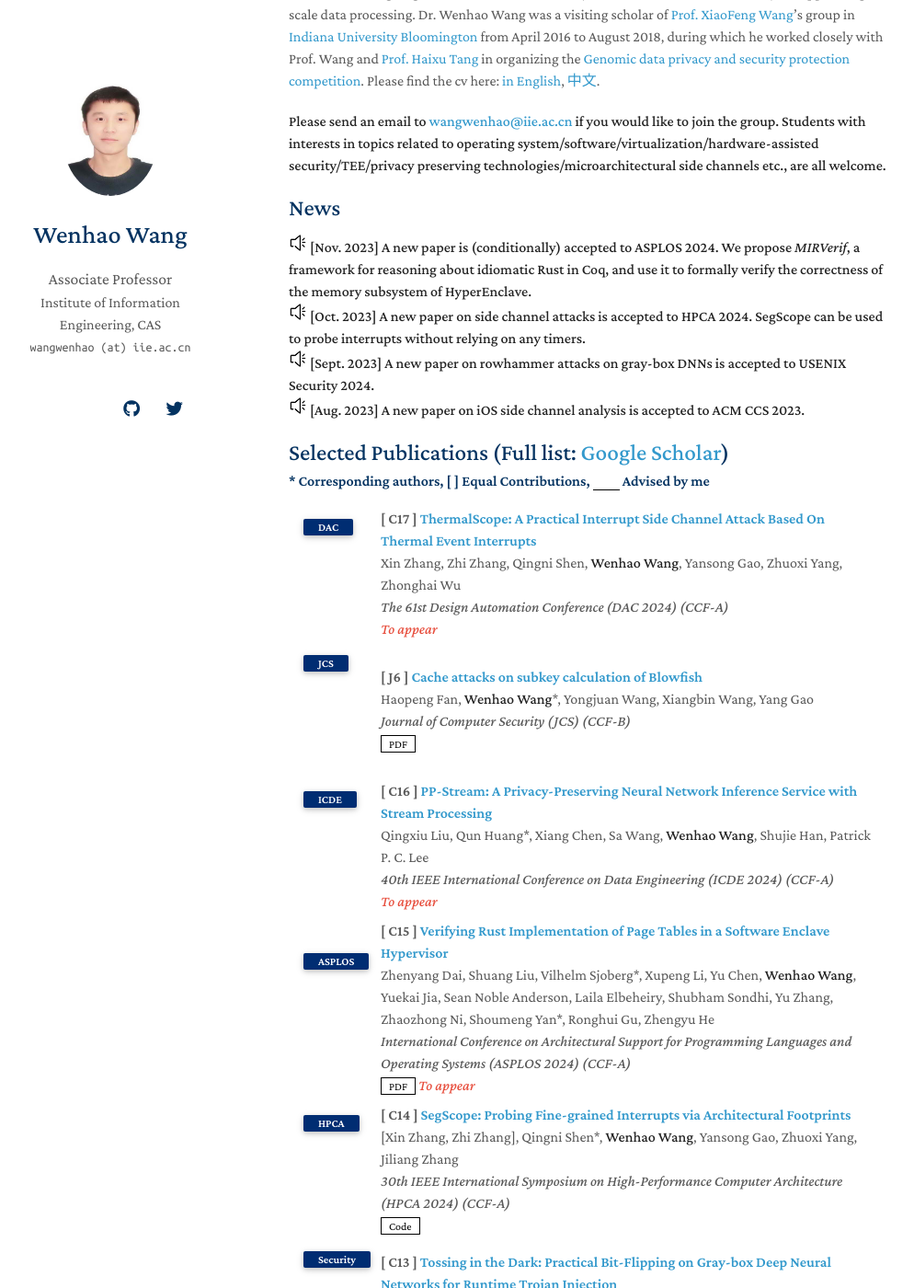
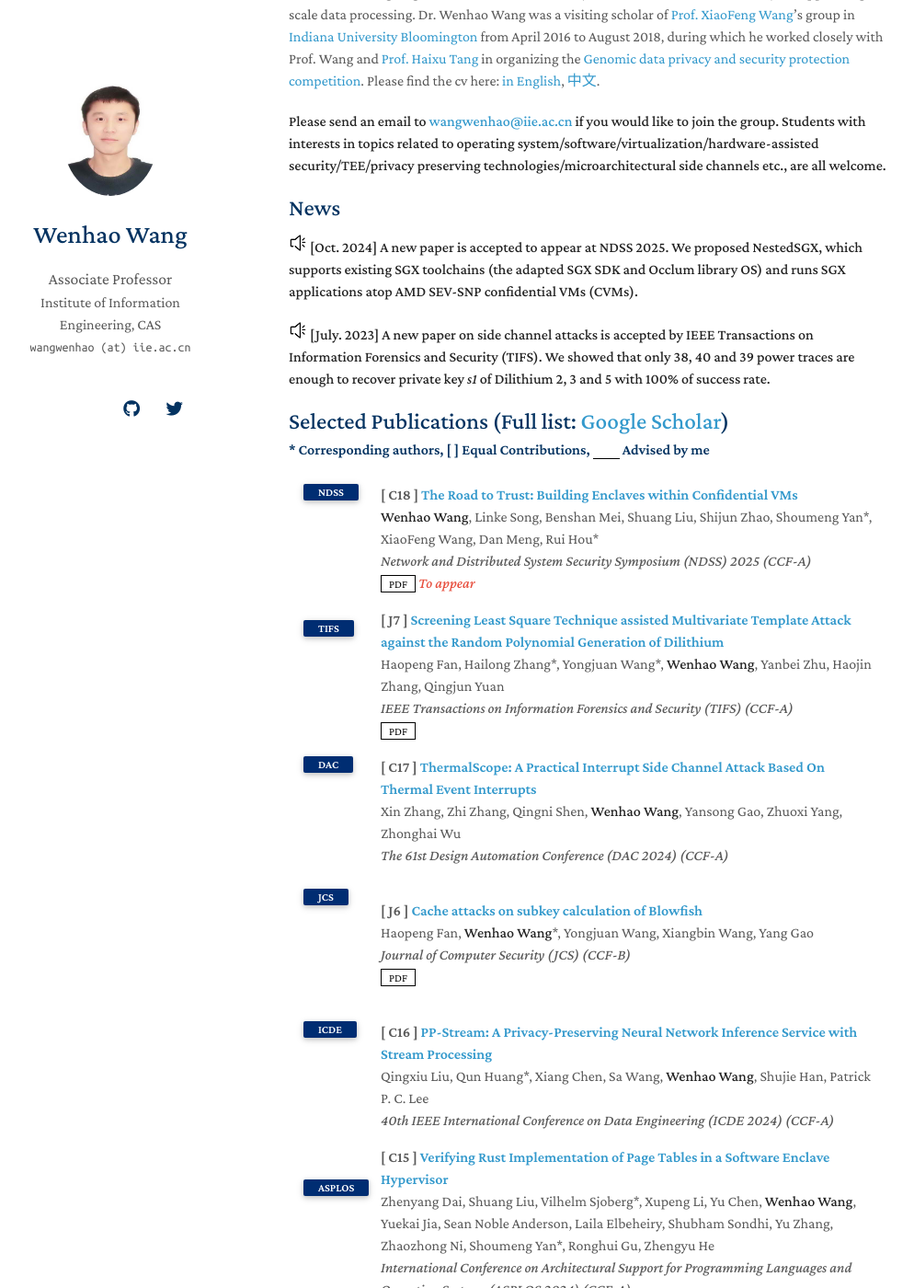
Before and after one commit to heartever/heartever.github.io, a Jekyll site: the page built from index.md, in a window 1280 px wide and 1400 px high, scrolled down 201 px. Shown: the whole window at 92% size, without its empty margins (156-1150 px from the left). Built offline with Jekyll 4.4.1, drawn with Linux system fonts in a browser that asks for light colours; nearby versions of some CDN libraries; a style sheet for code colours, icons or effects is not loaded; our own code applies the rules of GitHub Pages for plain Markdown files; some of the changed text lies outside the part shown.

Commit message:
update info

```diff
--- a/_data/manuscripts.yml
+++ b/_data/manuscripts.yml
@@ -1,9 +1,9 @@
 main:
-  - title: "NestedSGX: Bootstrapping Trust to Enclaves within Confidential VMs"
-    authors: <strong>Wenhao Wang</strong>*,  Linke Song, Benshan Mei, Shuang Liu, Shijun Zhao, Shoumeng Yan, XiaoFeng Wang, Dan Meng, Rui Hou
+  - title: "The Early Bird Catches the Leak: Unveiling Timing Side Channels in LLM Serving Systems"
+    authors: "&#91;Linke Song, Zixuan Pang&#93;, <strong>Wenhao Wang</strong>*, Zihao Wang, XiaoFeng Wang, Hongbo Chen, Wei Song, Yier Jin, Dan Meng, Rui Hou"
     conference_short: Arxiv
     conference: Arxiv
-    pdf: https://arxiv.org/pdf/2402.11438.pdf
+    pdf: https://arxiv.org/pdf/2409.20002
 
   - title: "virtCCA: Virtualized Arm Confidential Compute Architecture with TrustZone"
     authors: Xiangyi Xu, <strong>Wenhao Wang</strong>*, Yongzheng Wu, Chenyu Wang, Huifeng Zhu, Haocheng Ma, Zhennan Min, Zixuan Pang, Rui Hou, Yier Jin*
--- a/_data/publications.yml
+++ b/_data/publications.yml
@@ -1,10 +1,22 @@
 main:
+  - title: "The Road to Trust: Building Enclaves within Confidential VMs"
+    authors: <strong>Wenhao Wang</strong>, Linke Song, Benshan Mei, Shuang Liu, Shijun Zhao, Shoumeng Yan*, XiaoFeng Wang, Dan Meng, Rui Hou*
+    conference_short: NDSS
+    conference: Network and Distributed System Security Symposium (NDSS) 2025 (CCF-A)
+    pdf: https://arxiv.org/pdf/2402.11438
+    notes: To appear
+
+  - title: "Screening Least Square Technique assisted Multivariate Template Attack against the Random Polynomial Generation of Dilithium"
+    authors: Haopeng Fan, Hailong Zhang*, Yongjuan Wang*, <strong>Wenhao Wang</strong>, Yanbei Zhu, Haojin Zhang, Qingjun Yuan
+    journal_short: TIFS
+    journal: IEEE Transactions on Information Forensics and Security (TIFS) (CCF-A)
+    pdf: https://ieeexplore.ieee.org/document/10601705
 
   - title: "ThermalScope: A Practical Interrupt Side Channel Attack Based On Thermal Event Interrupts"
     authors: Xin Zhang, Zhi Zhang, Qingni Shen, <strong>Wenhao Wang</strong>, Yansong Gao, Zhuoxi Yang, Zhonghai Wu
     conference_short: DAC
     conference:  The 61st Design Automation Conference (DAC 2024) (CCF-A)
-    notes: To appear
+  #  notes: To appear
 
   - title: "Cache attacks on subkey calculation of Blowfish"
     authors: Haopeng Fan, <strong>Wenhao Wang</strong>*, Yongjuan Wang, Xiangbin Wang, Yang Gao
@@ -16,7 +28,7 @@ main:
     authors: Qingxiu Liu, Qun Huang*, Xiang Chen, Sa Wang, <strong>Wenhao Wang</strong>, Shujie Han, Patrick P. C. Lee
     conference_short: ICDE
     conference:  40th IEEE International Conference on Data Engineering (ICDE 2024) (CCF-A)
-    notes: To appear
+  #  notes: To appear
 
   - title: "Verifying Rust Implementation of Page Tables in a Software Enclave Hypervisor"
     authors: Zhenyang Dai, Shuang Liu, Vilhelm Sjoberg*, Xupeng Li, Yu Chen, <strong>Wenhao Wang</strong>, Yuekai Jia, Sean Noble Anderson, Laila Elbeheiry, Shubham Sondhi, Yu Zhang, Zhaozhong Ni, Shoumeng Yan*, Ronghui Gu, Zhengyu He
@@ -26,7 +38,7 @@ main:
 #    code: https://github.com/MrGiovanni/ContinualLearning
 #    bibtex: https://bib.yliu.me/MICCAI23.txt
    # image: ./assets/img/teaser_example_2.png
-    notes: To appear
+  #  notes: To appear
 
   - title: "SegScope: Probing Fine-grained Interrupts via Architectural Footprints"
     authors: "&#91;Xin Zhang, Zhi Zhang&#93;, Qingni Shen*, <strong>Wenhao Wang</strong>, Yansong Gao, Zhuoxi Yang, Jiliang Zhang"
@@ -46,7 +58,7 @@ main:
 #    code: https://github.com/MrGiovanni/ContinualLearning
 #    bibtex: https://bib.yliu.me/MICCAI23.txt
    # image: ./assets/img/teaser_example_2.png
-    notes: To appear
+   # notes: To appear
 
   - title: "The Danger of Minimum Exposures: Understanding Cross-App Information Leaks on iOS through Multi-Side-Channel Learning"
     authors: "&#91;Zihao Wang, Jiale Guan&#93;, XiaoFeng Wang, <strong>Wenhao Wang</strong>, Luyi Xing, Fares Alharbi"
--- a/_includes/others.md
+++ b/_includes/others.md
@@ -3,7 +3,8 @@ Courses
 * Paper Readings (2019-Spring, 20 hours)
 * Security Chips (2021-FALL, 2022-FALL, 40 hours)
 * Chip and Processor Security (2023-FALL, 40 hours, with Prof. [Mingzhe Zhang](https://mingzhe-zhang.github.io/))
-* Paper Readings (2024-Spring, 30 hours, with Prof. [Ben Niu](https://people.ucas.ac.cn/~ben/)). Here are some [tips for paper reading and writing](/files/paper_reading_writing.pdf).
+* Paper Readings (2024-Spring, 30 hours, with Prof. [Ben Niu](https://people.ucas.ac.cn/~ben/)). Here are some [tips for paper reading and writing](/files/paper_reading_writing.pdf)
+* Chip and Processor Security (2024-FALL, 40 hours)
 
 Professional Services
 -----
@@ -33,22 +34,25 @@ Talks
 Students
 -----
 * Master students:
-  - Jinze She
+  - Mingjie Zhang
+  - Xinhong Liu
+  - Saisai Xia
   - Zhaoyang Geng
-  - Zhennan Min
-  - Huihao Zhang
-  - Linke Song
 
 * PhD students (unofficially advised by me):
   - Benshan Mei
-  - Bohan Li
-  - Zihao Wang
 
 Alumni
 -----
+* Linke Song (in pursuit of a Doctoral Degree with Prof. [Wei Song](https://wsong83.github.io/))
+* Zhennan Min
+* Huihao Zhang
+* Jinze She
 * Wei He (in pursuit of a Doctoral Degree with Prof. [Wei Song](https://wsong83.github.io/))
 * Wenwen Ruan (First job: Intel)
 * Sitong Chen (First job: Shanghai Academy of Spaceflight Technology)
+* Bohan Li
+* Zihao Wang
 
 Useful Links
 ------
--- a/index.md
+++ b/index.md
@@ -9,11 +9,10 @@ Dr. Wenhao Wang is an associate professor at [Institute of Information Engineeri
 **Please send an email to [wangwenhao@iie.ac.cn](mailto:wangwenhao@iie.ac.cn) if you would like to join the group. Students with interests in topics related to operating system/software/virtualization/hardware-assisted security/TEE/privacy preserving technologies/microarchitectural side channels etc., are all welcome.**
 
 ## News
+![letter](/images/news.png "news") **[Oct. 2024]** **A new paper is accepted to appear at NDSS 2025. We proposed NestedSGX, which supports existing SGX toolchains (the adapted SGX SDK and Occlum library OS) and runs SGX applications atop AMD SEV-SNP confidential VMs (CVMs).**
 
-![letter](/images/news.png "news") **[Nov. 2023]** **A new paper is (conditionally) accepted to ASPLOS 2024. We propose _MIRVerif_, a framework for reasoning about idiomatic Rust in Coq, and use it to formally verify the correctness of the memory subsystem of HyperEnclave.**
-![letter](/images/news.png "news") **[Oct. 2023]** **A new paper on side channel attacks is accepted to HPCA 2024. SegScope can be used to probe interrupts without relying on any timers.**
-![letter](/images/news.png "news") **[Sept. 2023]** **A new paper on rowhammer attacks on gray-box DNNs is accepted to USENIX Security 2024.**
-![letter](/images/news.png "news") **[Aug. 2023]** **A new paper on iOS side channel analysis is accepted to ACM CCS 2023.**
+
+![letter](/images/news.png "news") **[July. 2023]** **A new paper on side channel attacks is accepted by IEEE Transactions on Information Forensics and Security (TIFS). We showed that only 38, 40 and 39 power traces are enough to recover private key _s1_ of Dilithium 2, 3 and 5 with 100% of success rate.**
 
 {% include_relative _includes/publications.md %}
 
```
Also changed, not shown: other parts of _includes/others.md (+1 -1 lines).
